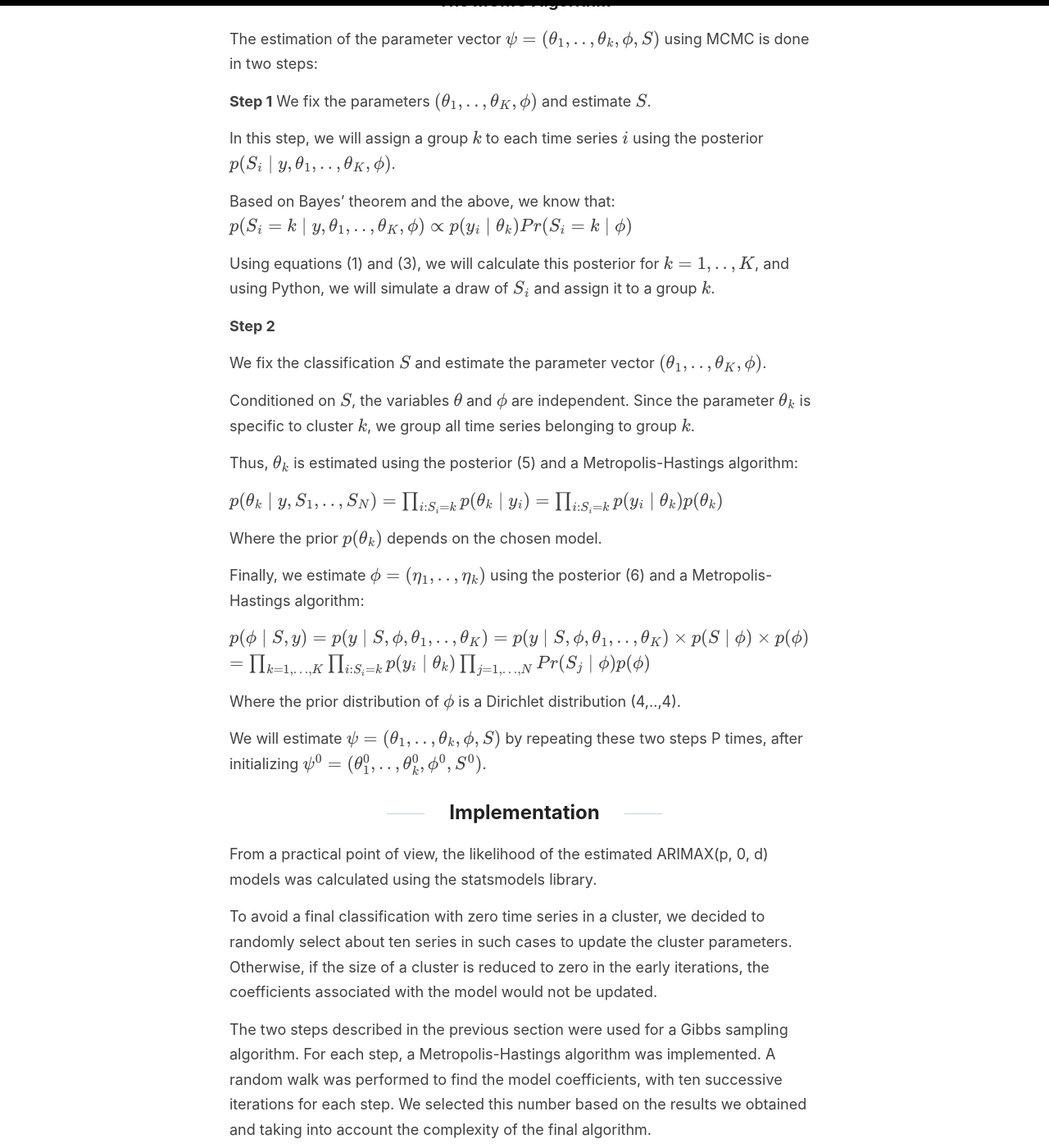
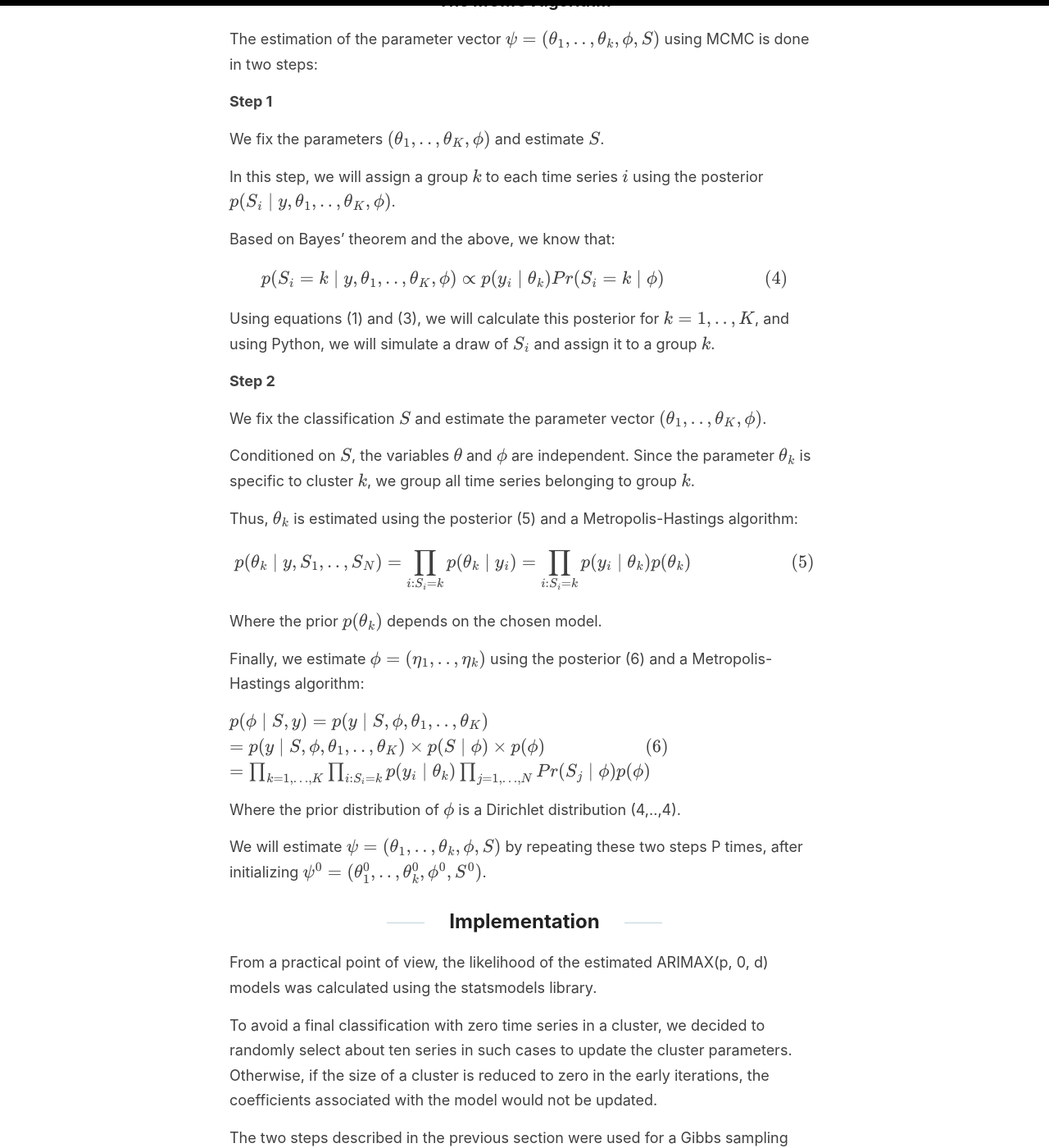
Before and after one commit to Zaltarba/blog, a Jekyll site: the page built from _posts/2023-07-08-BayesianArticle.md, in a window 1280 px wide and 1400 px high, scrolled down 1951 px. Shown: the whole window at 82% size. Built offline with Jekyll 4.4.1, drawn with Linux system fonts in a browser that asks for light colours; formulas are drawn with MathJax 3; some of the changed text lies outside the part shown.

Commit message:
Update 2023-07-08-BayesianArticle.md

```diff
--- a/_posts/2023-07-08-BayesianArticle.md
+++ b/_posts/2023-07-08-BayesianArticle.md
@@ -50,12 +46,14 @@ The sizes of the groups $(\eta_1,..,\eta_K)$ are initially unknown and are estim
 The estimation of the parameter vector $\psi = (\theta_1,..,\theta_k,\phi,S)$ using MCMC is done in two steps:
 
 **Step 1**
+
 We fix the parameters $(\theta_1,..,\theta_K,\phi)$ and estimate $S$.
 
 In this step, we will assign a group $k$ to each time series $i$ using the posterior $p(S_i \mid y,\theta_1,..,\theta_K,\phi)$.
 
 Based on Bayes' theorem and the above, we know that:
-$p(S_i = k \mid y,\theta_1,..,\theta_K,\phi) \propto p(y_i \mid \theta_k)Pr(S_i = k \mid \phi)$
+
+$$p(S_i = k \mid y,\theta_1,..,\theta_K,\phi) \propto p(y_i \mid \theta_k)Pr(S_i = k \mid \phi)~~~~~~~~~~~~~~~~~~~~~~(4)$$
 
 Using equations (1) and (3), we will calculate this posterior for $k = 1,..,K$, and using Python, we will simulate a draw of $S_i$ and assign it to a group $k$.
 
@@ -67,13 +65,14 @@ Conditioned on $S$, the variables $\theta$ and $\phi$ are independent. Since the
 
 Thus, $\theta_k$ is estimated using the posterior (5) and a Metropolis-Hastings algorithm:
 
-$p(\theta_k \mid y,S_1,..,S_N) = \prod_{i : S_i = k} p(\theta_k \mid y_i) = \prod_{i : S_i = k} p(y_i \mid \theta_k)p(\theta_k)$
+$$p(\theta_k \mid y,S_1,..,S_N) = \prod_{i : S_i = k} p(\theta_k \mid y_i) = \prod_{i : S_i = k} p(y_i \mid \theta_k)p(\theta_k)~~~~~~~~~~~~~~~~~~~~~~(5)$$
 
 Where the prior $p(\theta_k)$ depends on the chosen model.
 
 Finally, we estimate $\phi = (\eta_1,..,\eta_k)$ using the posterior (6) and a Metropolis-Hastings algorithm:
 
-$p(\phi \mid S,y) = p(y \mid S,\phi,\theta_1,..,\theta_K) = p(y \mid S,\phi,\theta_1,..,\theta_K) \times p(S \mid \phi) \times p(\phi)$
+$p(\phi \mid S,y) = p(y \mid S,\phi,\theta_1,..,\theta_K)$
+$= p(y \mid S,\phi,\theta_1,..,\theta_K) \times p(S \mid \phi) \times p(\phi)~~~~~~~~~~~~~~~~~~~~~~(6)$
 $= \prod_{k=1,...,K} \prod_{i : S_i = k} p(y_i \mid \theta_k) \prod_{j = 1,...,N}Pr(S_j \mid \phi)p(\phi)$
 
 Where the prior distribution of $\phi$ is a Dirichlet distribution (4,..,4).
```
Also changed, not shown: other parts of _posts/2023-07-08-BayesianArticle.md (+3 -7 lines).
